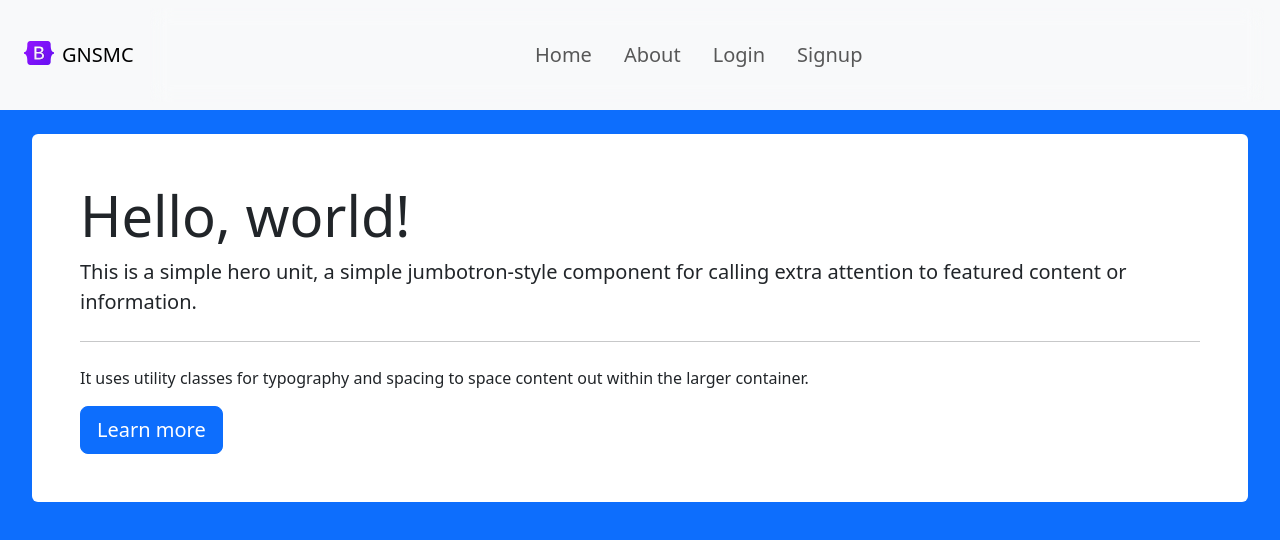
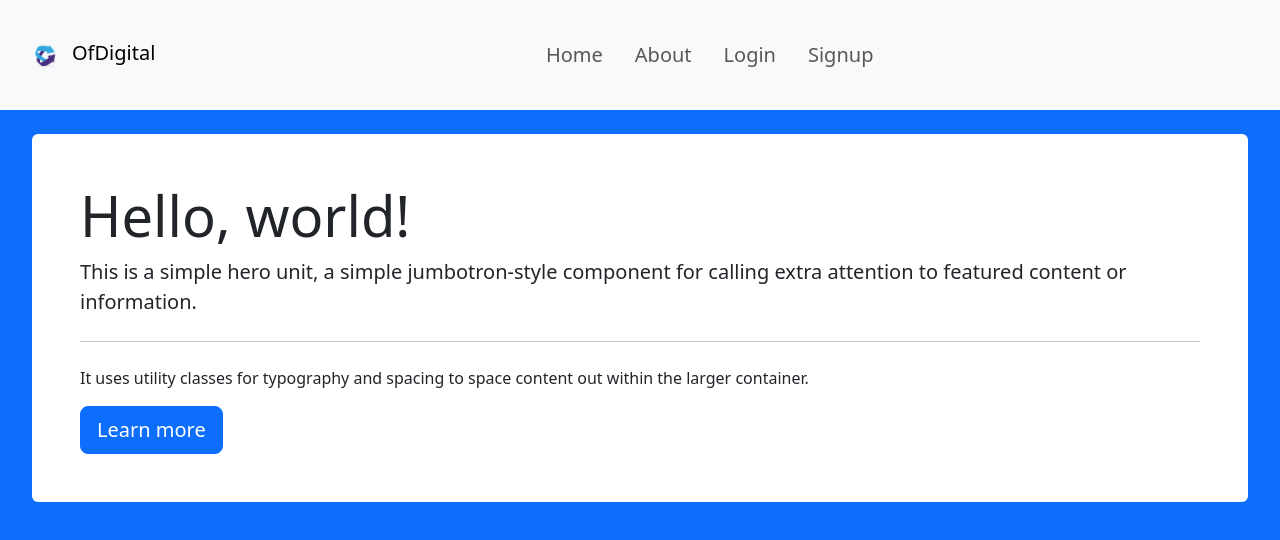
Before and after one commit to R-Grigala/Myresource, a React (Create React App) app in the folder frontend/: page / in a window 1280 px wide. Shown: the top 540 px of the page. Built offline with nearby package versions, Linux system fonts and the light colour scheme.

Commit message:
Coding Grigala:// - _ -

```diff
--- a/frontend/src/components/Navbar.js
+++ b/frontend/src/components/Navbar.js
@@ -1,6 +1,6 @@
 import React, { Fragment, useState } from 'react'
 import { Link, Navigate } from 'react-router-dom';
-import logo from '../assets/brand/bootstrap-logo.svg';
+import logo from '../assets/brand/OfDigital_logo.png';
 import { connect } from 'react-redux';
 import { logout } from '../actions/auth';
 
@@ -40,8 +40,8 @@ const Navbar = ({ logout, isAuthenticated }) => {
                 <nav className="navbar navbar-expand-lg bg-body-tertiary">
                     <div className="container-fluid px-3">
                         <Link className="navbar-brand" to="/">
-                            <img src={logo} alt="Logo" width="30" height="24" className="d-inline-block align-text-top mx-2" />
-                                GNSMC
+                            <img src={logo} alt="Logo" width="40" height="40" className="d-inline-block align-text-center mx-2" />
+                                OfDigital
                         </Link>
 
                         {/* toggle button */}
```
Also changed, not shown: 10 other files (tests, documents, lock files or other folders).
